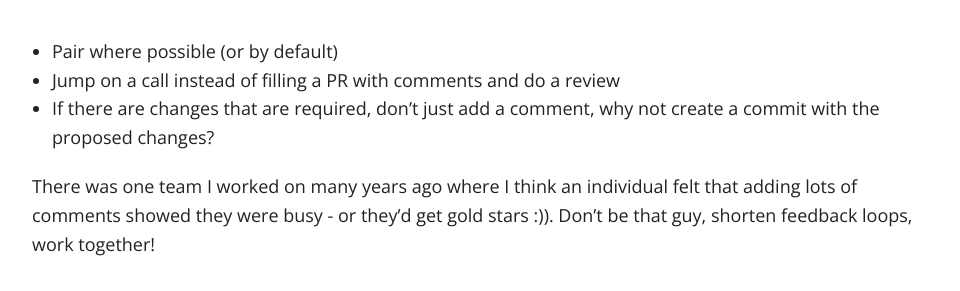
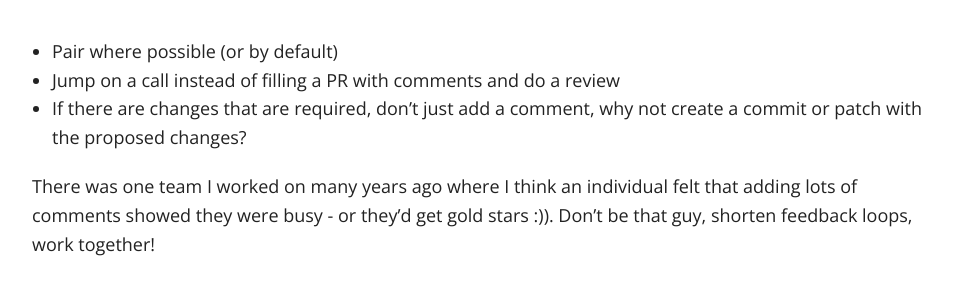
Before and after one commit to vivrichards600/vivrichards600.github.io, a Jekyll site: the page built from _posts/2024-01-02-stop-being-frAgile-improving-communication-collaboration-remote-team.md, in a window 1280 px wide and 900 px high, scrolled down 9883 px. Shown: the part 164-455 px from the top of the window, without its empty margins (158-1118 px from the left). Built offline with Jekyll 4.4.1, drawn with Linux system fonts in a browser that asks for light colours; nearby versions of some CDN libraries; comment, search, counter and statistics services are not loaded.

Commit message:
Fixing typos

```diff
--- a/_posts/2024-01-02-stop-being-frAgile-improving-communication-collaboration-remote-team.md
+++ b/_posts/2024-01-02-stop-being-frAgile-improving-communication-collaboration-remote-team.md
@@ -165,7 +165,7 @@ Often I've observed people adding lots of comments on PRs. Whilst it's great som
 To improve this there are a few different things you could do.
 * Pair where possible (or by default)
 * Jump on a call instead of filling a PR with comments and do a review
-* If there are changes that are required, don't just add a comment, why not create a commit with the proposed changes?
+* If there are changes that are required, don't just add a comment, why not create a commit or patch with the proposed changes?
 
 There was one team I worked on many years ago where I think an individual felt that adding lots of comments showed they were busy - or they'd get gold stars :)). Don't be that guy, shorten feedback loops, work together!
 
```
